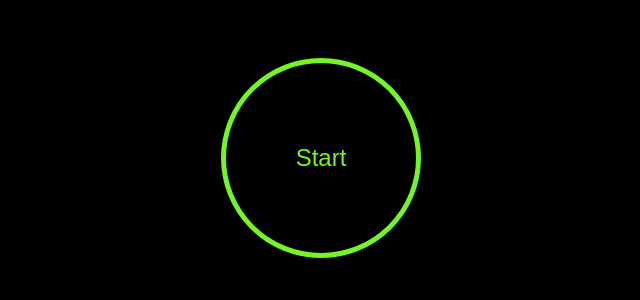
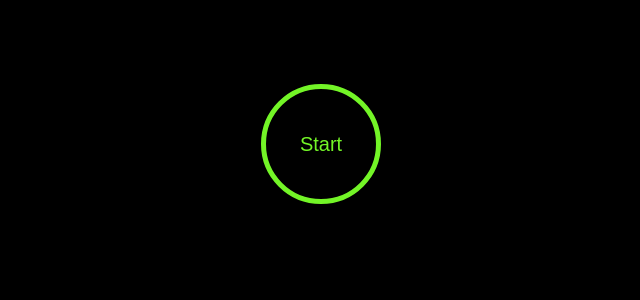
Before and after one commit to pmwilliams/go-phrase, a React (Create React App) app: page / in a window 1280 px wide. Shown: the top 300 px of the page, without its empty margins (319-959 px from the left). Built offline with nearby package versions, Linux system fonts and the light colour scheme.

Commit message:
restricting zoom and refresh

```diff
--- a/public/index.html
+++ b/public/index.html
@@ -3,7 +3,7 @@
   <head>
     <meta charset="utf-8" />
     <link rel="icon" href="%PUBLIC_URL%/favicon.ico" />
-    <meta name="viewport" content="width=device-width, initial-scale=1" />
+    <meta name="viewport" content="width=device-width, initial-scale=1, maximum-scale=1, minimum-scale=1, user-scalable=no" />
     <meta name="theme-color" content="#000000" />
     <meta
       name="description"
--- a/src/App.module.css
+++ b/src/App.module.css
@@ -10,13 +10,13 @@
 
 .startButton,
 .stopButton {
-  height: 25dvh;
+  height: 15dvh;
   aspect-ratio: 1;
   border-radius: 50%;
   display: grid;
   place-items: center;
   background-color: black;
-  font-size: 24px;
+  font-size: 20px;
   font-weight: 500;
   text-align: center;
   border: 5px solid #73F527;
@@ -44,13 +44,13 @@
 }
 
 .nextButton {
-  height: 25dvh;
+  height: 15dvh;
   aspect-ratio: 1;
   border-radius: 50%;
   display: grid;
   place-items: center;
   background-color: black;
-  font-size: 24px;
+  font-size: 20px;
   font-weight: 500;
   text-align: center;
   color: #27EBF5;
--- a/src/index.css
+++ b/src/index.css
@@ -7,6 +7,8 @@
   -moz-osx-font-smoothing: grayscale;
   background-color: black;
   min-height: 100dvh;
+  overflow: hidden;
+  overscroll-behavior: none;
 }
 
 code {
```
Also changed, not shown: 6 other files (tests, documents, lock files or other folders).
